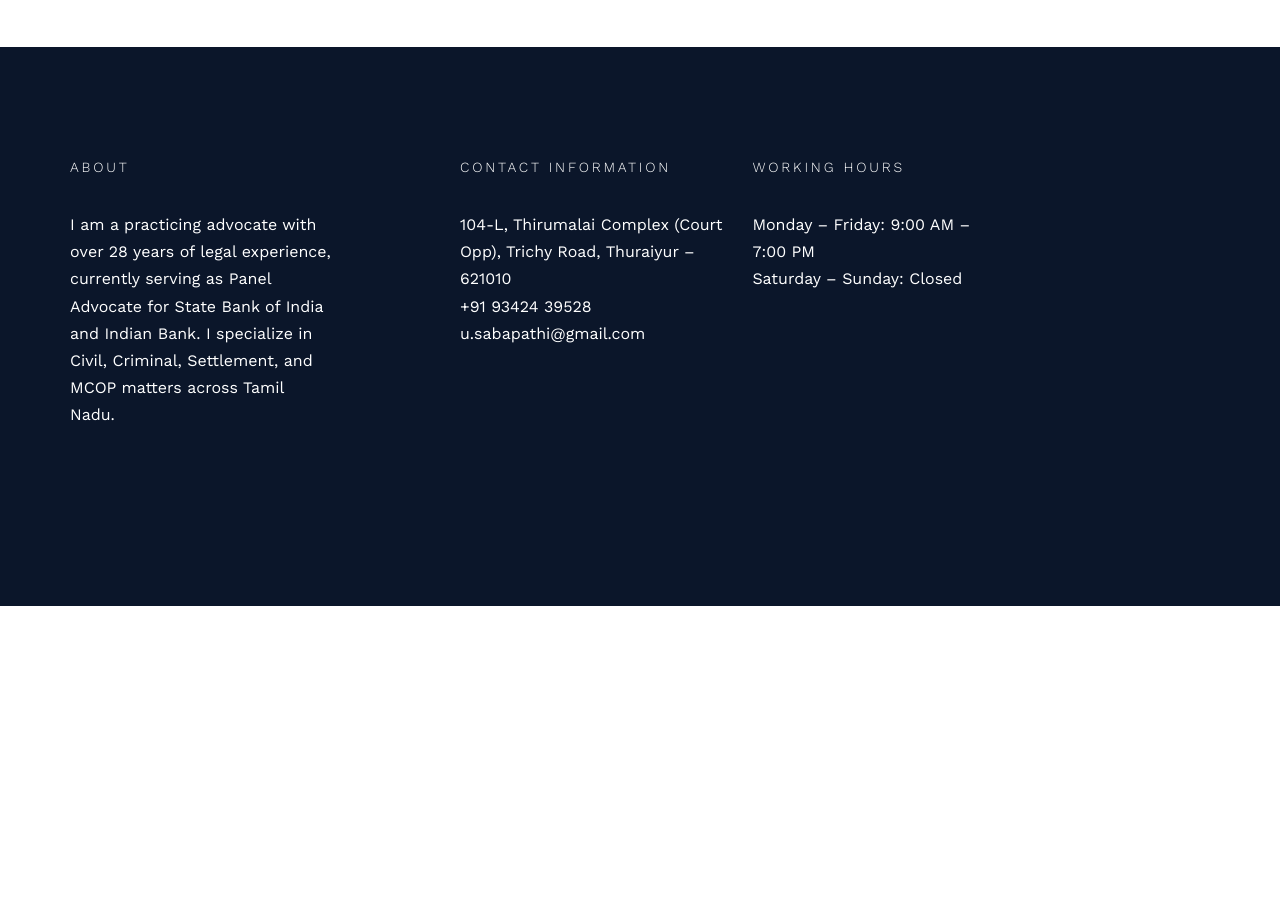
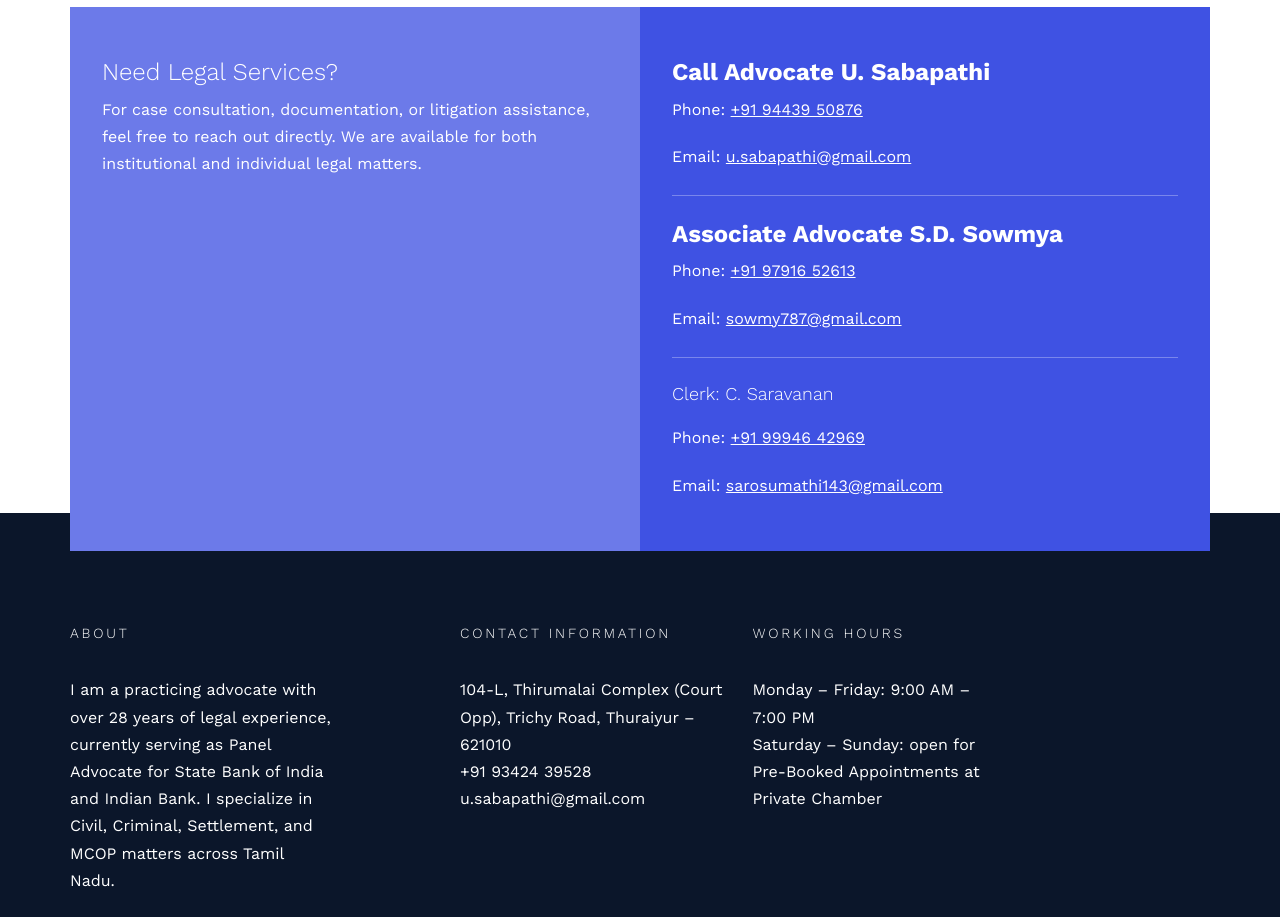
Before and after one commit to sabapathi-adv/profile, a plain HTML site: page contact.html in a window 1280 px wide. Shown: the part 1415-2332 px from the top of the page. Before the commit the page ends 2021 px from the top, so only its background shows below. Drawn offline with nearby package versions, Linux system fonts and the light colour scheme; files whose address does not match are found by name.

Commit message:
Update contact.html

```diff
--- a/contact.html
+++ b/contact.html
@@ -45,6 +45,9 @@
 							</li>
 
 							<li><a href="contact.html">Contact</a></li>
+              <li>
+                <a href="chambers.html">Counsel Chamber</a>
+              </li>
 						</ul>
 					</div>
         </div>
@@ -89,6 +92,38 @@
       </div>
     </div>
   </div>
+<div id="intro-bg">
+  <div class="container">
+    <div id="ftco-intro" style="position: relative; margin-bottom: -150px!important;">
+
+      <!-- Column 1: Service Prompt -->
+      <div class="third-col">
+        <h2 class="h3" style="color: white;">Need Legal Services?</h2>
+        <p style="color: white;">For case consultation, documentation, or litigation assistance, feel free to reach out directly. We are available for both institutional and individual legal matters.</p>
+      </div>
+
+      <!-- Column 2: All Contact Info -->
+      <div class="third-col third-col-color">
+        <h2 class="h3" style="color: white;"><strong>Call Advocate U. Sabapathi</strong></h2>
+        <p style="color: white;">Phone: <a href="tel:+919443950876" style="color: white; text-decoration: underline;">+91 94439 50876</a></p>
+        <p style="color: white;">Email: <a href="mailto:u.sabapathi@gmail.com" style="color: white; text-decoration: underline;">u.sabapathi@gmail.com</a></p>
+
+        <hr style="border-color: rgba(255,255,255,0.3); margin: 25px 0;">
+
+        <h2 class="h3" style="color: white;"><strong>Associate Advocate S.D. Sowmya</strong></h2>
+        <p style="color: white;">Phone: <a href="tel:+919791652613" style="color: white; text-decoration: underline;">+91 97916 52613</a></p>
+        <p style="color: white;">Email: <a href="mailto:sowmy787@gmail.com" style="color: white; text-decoration: underline;">sowmy787@gmail.com</a></p>
+
+        <hr style="border-color: rgba(255,255,255,0.3); margin: 25px 0;">
+
+        <h4 style="color: white; font-weight: 500;">Clerk: C. Saravanan</h4>
+        <p style="color: white;">Phone: <a href="tel:+919994642969" style="color: white; text-decoration: underline;">+91 99946 42969</a></p>
+        <p style="color: white;">Email: <a href="mailto:sarosumathi143@gmail.com" style="color: white; text-decoration: underline;">sarosumathi143@gmail.com</a></p>
+      </div>
+
+    </div>
+  </div>
+</div>
 
   <footer id="ftco-footer" role="contentinfo">
     <div class="container">
@@ -115,7 +150,7 @@
           <h4 style="color: white;">Working Hours</h4>
           <ul class="ftco-footer-links">
             <li style="color: white;">Monday – Friday: 9:00 AM – <br>7:00 PM</li>
-            <li style="color: white;">Saturday – Sunday: Closed</li>
+            <li style="color: white;">Saturday – Sunday: open for <br> Pre-Booked  Appointments at Private Chamber</li>
           </ul>
         </div>
       </div>
```
